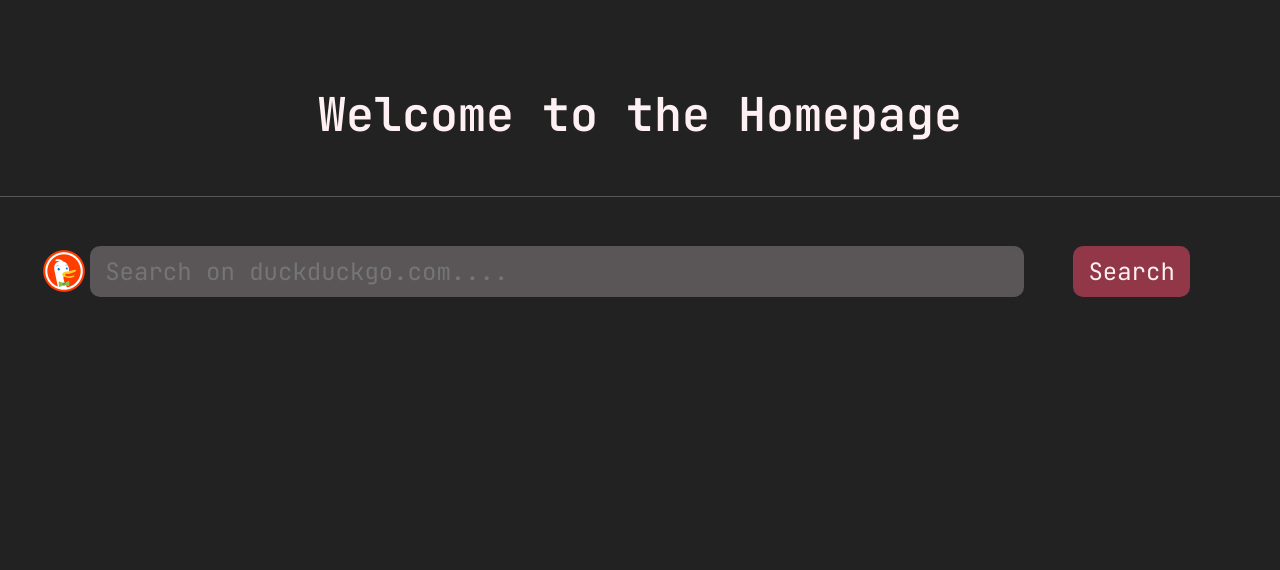
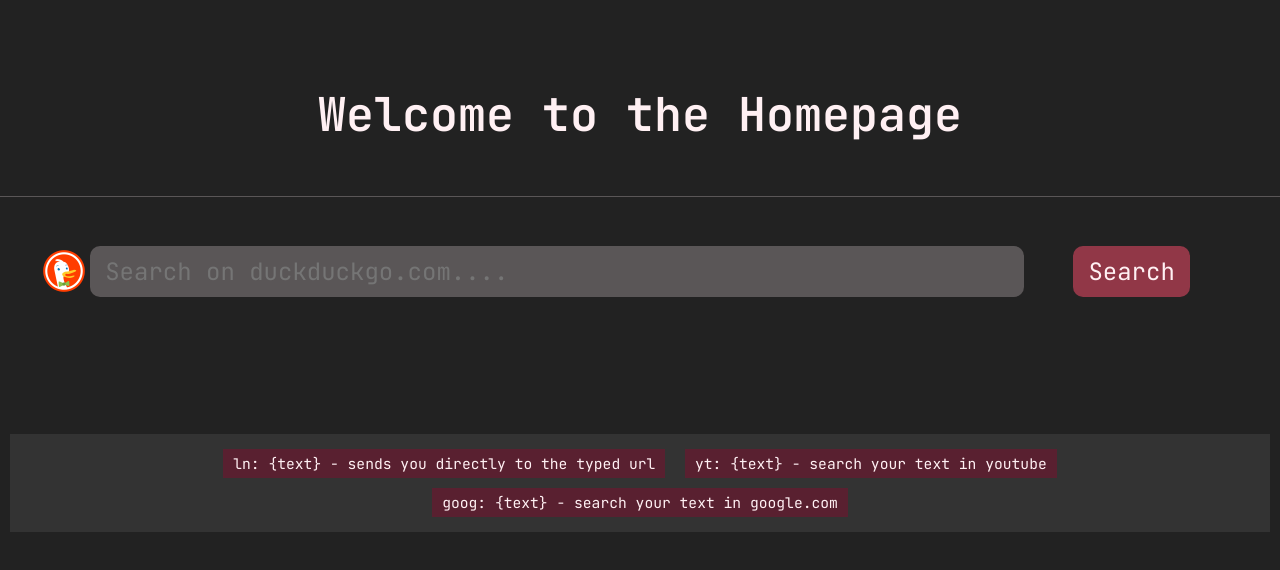
Before and after one commit to peershaul/BrowserStartPage, a plain HTML site: page client/index.html in a window 1280 px wide. Drawn offline with Linux system fonts and the light colour scheme; no server answers.

Commit message:
added cheatsheet down below

```diff
--- a/client/index.html
+++ b/client/index.html
@@ -16,7 +16,12 @@
         <button tabindex='-1'>Search</button>
     </div>
     <div id="links-main-container" tabindex='-1'></div>
-    <div id = 'manual'></div>
+    <div id = 'manual'>
+        <div>ln: {text} - sends you directly to the typed url</div>
+        <div>yt: {text} - search your text in youtube</div>
+        <div>goog: {text} - search your text in google.com</div>
+    </div>
+
     <script src="scripts/selection_engine.js"></script>
     <script src = 'scripts/events.js'></script>
     <script src="scripts/link_generator.js"></script>
--- a/client/style.sass
+++ b/client/style.sass
@@ -106,3 +106,14 @@
                 padding: 5px
                 &:hover, &.focus
                     color: $color5
+
+#manual
+    background-color: #333
+    margin: 10px
+    padding: 10px
+    & > div
+        display: inline-block
+        background-color: transparentize($color2, .5)
+        padding: 5px 10px
+        margin: 5px
+        font-size: 11pt
```
Also changed, not shown: client/style.css, 1 other file.
